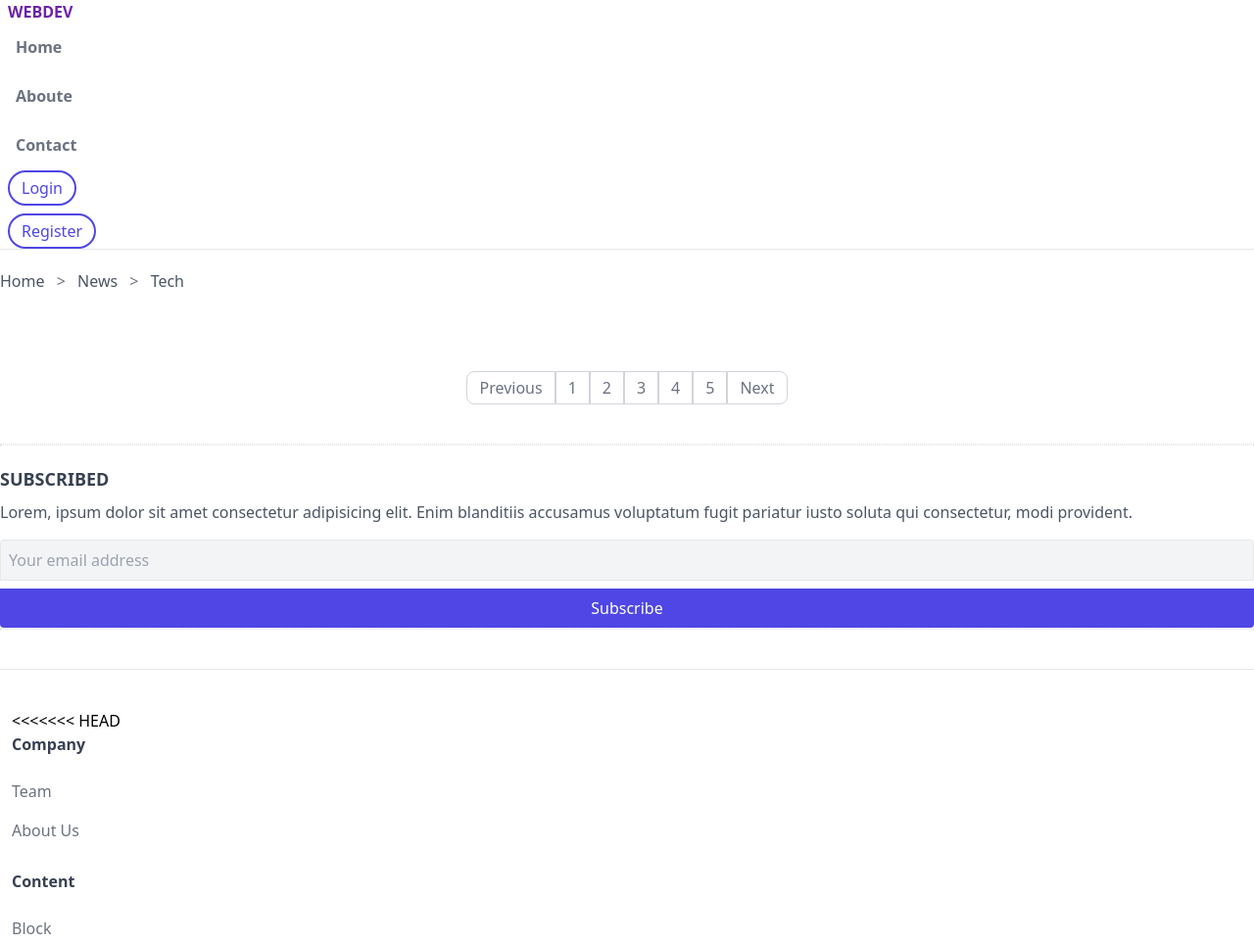
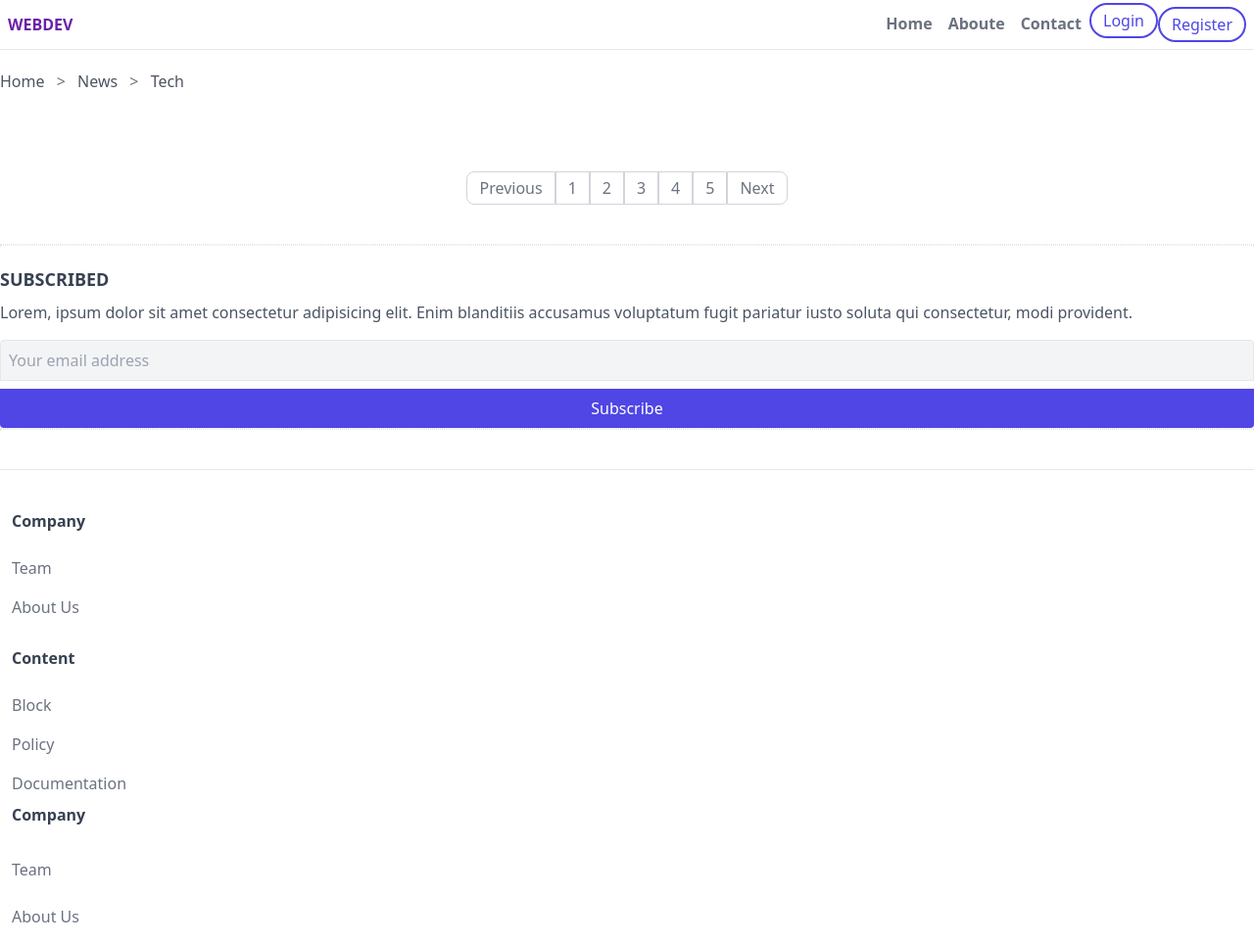
Before and after one commit to Medvedev-Savelii/tailwindcss_first_project, a website: page index.html in a window 1280 px wide. Shown: the top 963 px of the page at 98% size. Drawn offline with Linux system fonts and the light colour scheme.

Commit message:
9-commit

```diff
--- a/index.html
+++ b/index.html
@@ -9,10 +9,10 @@
   </head>
   <body>
     <!-- header -->
-    <header class="px-2 border-b">
+    <header class="px-2 border-b flex items-center justify-between">
       <a class="uppercase font-bold text-purple-800" href="#">webDev</a>
-      <nav>
-        <ul class="text-gray-500 font-semibold">
+      <nav class="flex items-center">
+        <ul class="text-gray-500 font-semibold inline-flex items-center">
           <li>
             <a
               class="inline-block py-3 px-2 border-b-2 border-transparent hover:text-purple-800 hover:border-purple-800"
@@ -35,7 +35,8 @@
             >
           </li>
         </ul>
-        <ul>
+
+        <ul class="inline-flex items-center">
           <li><button class="py-1 px-3 border-2 rounded-full border-indigo-600 text-indigo-600 mb-2 hover:bg-indigo-800 hover:text-white">Login</button></li>
           <li><button class="py-1 px-3 border-2 rounded-full border-indigo-600 text-indigo-600 hover:bg-indigo-800 hover:text-white">Register</button></li>
         </ul>
@@ -94,7 +95,6 @@
     <!-- footer -->
     <footer class="border-t mt-10 py-10 px-3">
       <div>
-<<<<<<< HEAD
         <div class="mb-5">
           <h6 class="font-semibold text-gray-700 mb-4">Company</h6>
           <ul>
@@ -137,7 +137,6 @@
                 href="#"
                 >Documentation</a
                 >
-=======
                         <div>
                           <h6 class="font-semibold text-gray-700 mb-5">Company</h6>
                           <ul>
@@ -146,9 +145,9 @@
                             </li>
                             <li>
                                 <a class="inline-block text-gray-500 py-3" href="#">About Us</a>
->>>>>>> 5084eba9811179964078194c2e2880b347e8892a
                               </li>
                             </ul>
+                          </div>
       </div>
     </div>
     </footer>
```
Also changed, not shown: public/styles.css. Lines whose indentation alone changed are shown as unchanged.
